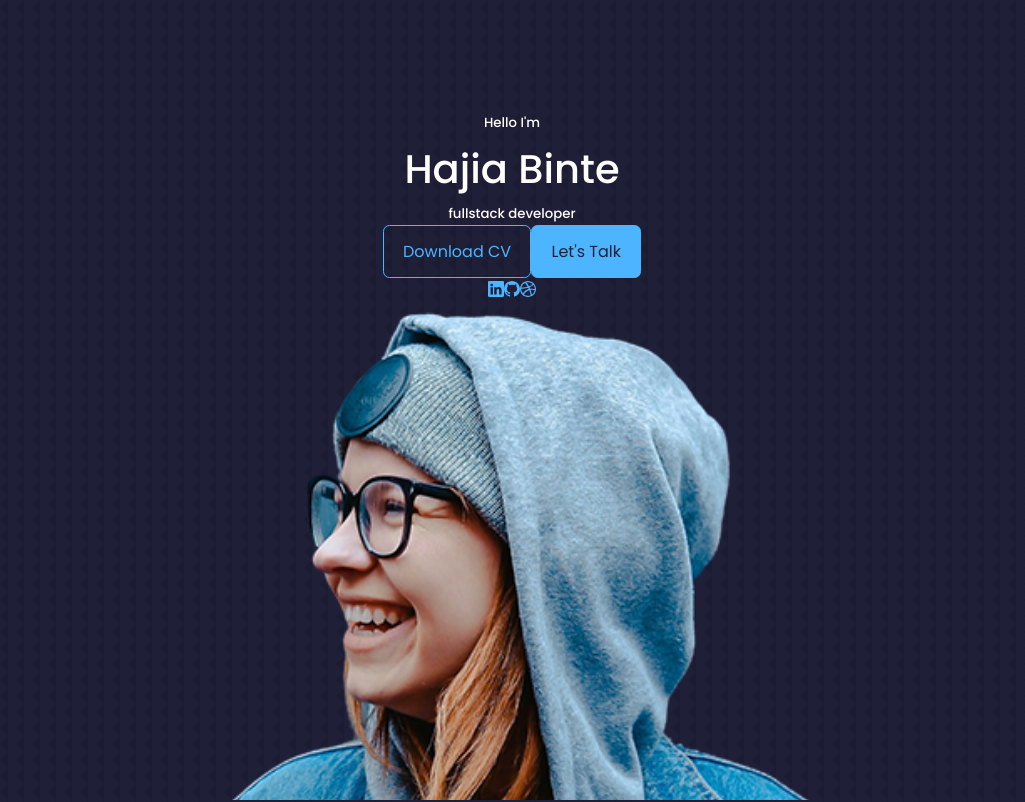
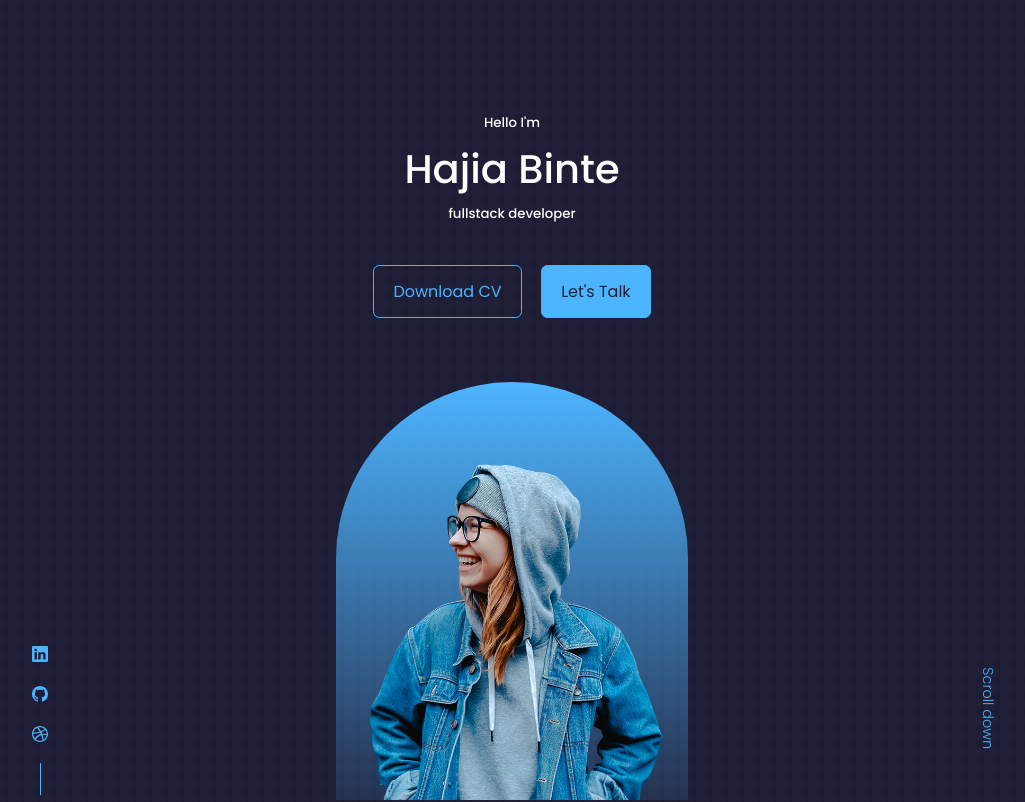
Before and after one commit to tahminaislamshammee/React-portfolio, a React (Create React App) app: page / in a window 1280 px wide. Shown: the top 802 px of the page, without its empty margins (128-1153 px from the left). Built offline with nearby package versions, Linux system fonts and the light colour scheme.

Commit message:
started with nav section

```diff
--- a/src/components/Header/Cta.jsx
+++ b/src/components/Header/Cta.jsx
@@ -1,8 +1,7 @@
 import CV from '../../assets/cv.pdf'
-
 const Cta = () => {
     return (
-        <div classname="cta">
+        <div className="cta">
         <a href={CV} download className='btn'>Download CV</a>
         <a href="#contact" className='btn btn-primary'> Let's Talk</a>
         </div>
--- a/src/components/Header/Header.jsx
+++ b/src/components/Header/Header.jsx
@@ -13,9 +13,8 @@ const Header = () => {
                 <HeaderSocials/>
                 <div className="me">
                 <img src={Me} alt="image" />
-
+                </div>
                 <a href="#contact" className="scroll__down"> Scroll down</a>
-                </div>
             </div>
         </header>
     );
--- a/src/components/Header/HeaderSocials.jsx
+++ b/src/components/Header/HeaderSocials.jsx
@@ -1,7 +1,8 @@
 import {BsLinkedin, BsGithub, BsDribbble} from 'react-icons/bs'
+
 const HeaderSocials = () => {
     return (
-        <div className="Header__socials">
+        <div className="header__socials">
             <a href="https://linkedin.com" target="_blank"><BsLinkedin/></a>
             <a href="https://github.com" target="_blank"><BsGithub/></a>
             <a href="https://dribbble.com" target="_blank"><BsDribbble/></a>
--- a/src/components/Header/header.css
+++ b/src/components/Header/header.css
@@ -9,3 +9,72 @@ header {
     height: 100%;
     position: relative;
 }
+
+/**** CTA ****/
+.cta {
+    margin-top: 2.5rem;
+    display: flex;
+    gap: 1.2rem;
+    justify-content: center;
+}
+
+/**** HEADER SOCIALS ****/
+.header__socials{
+    display: flex;
+    flex-direction: column;
+    align-items: center;
+    gap: 0.8rem;
+    position: absolute;
+    left: 0;
+    bottom: 0.3rem;
+}
+
+.header__socials::after {
+    content: "";
+    width: 1px;
+    height: 2rem;
+    background: var(--color-primary);
+}
+
+/* me */
+.me {
+    background: linear-gradient( var(--color-primary), transparent ) ;
+    width: 22rem;
+    height: 30rem;
+    position: absolute;
+    left: 50%;
+    transform: translateX(-50%);
+    margin-top: 4rem;
+    border-radius: 12rem 12rem 0 0;
+    overflow: hidden;
+    padding: 5rem 1.5rem 1.5rem 1.5rem;
+}
+
+/* scroll down */
+.scroll__down {
+    position: absolute;
+    right: -2.3rem;
+    bottom: 5rem;
+    transform: rotate(90deg);
+    font-weight: 300;
+    font-size: 0.9rem;
+}
+
+/* media queries for md device */
+@media screen and (max-width: 1024px) {
+    header {
+        height: 68vh;
+    }
+}
+
+/* media queries for sm device */
+@media screen and (max-width: 600px) {
+    header {
+        height: 100vh;
+    }
+
+    .header__socials,
+    .scroll__down {
+        display: none;
+    }
+}
--- a/src/components/nav/Nav.jsx
+++ b/src/components/nav/Nav.jsx
@@ -1,6 +1,14 @@
+import './nav.css'
+import {AiOutlineHome} from 'react-icons/ai'
 const Nav = () => {
     return (
-        <div>nav</div>
+        <div>
+            <a href="#"><AiOutlineHome/></a>
+            <a href="#"><AiOutlineHome/></a>
+            <a href="#"><AiOutlineHome/></a>
+            <a href="#"><AiOutlineHome/></a>
+            <a href="#"><AiOutlineHome/></a>
+        </div>
     );
 }
 
```
